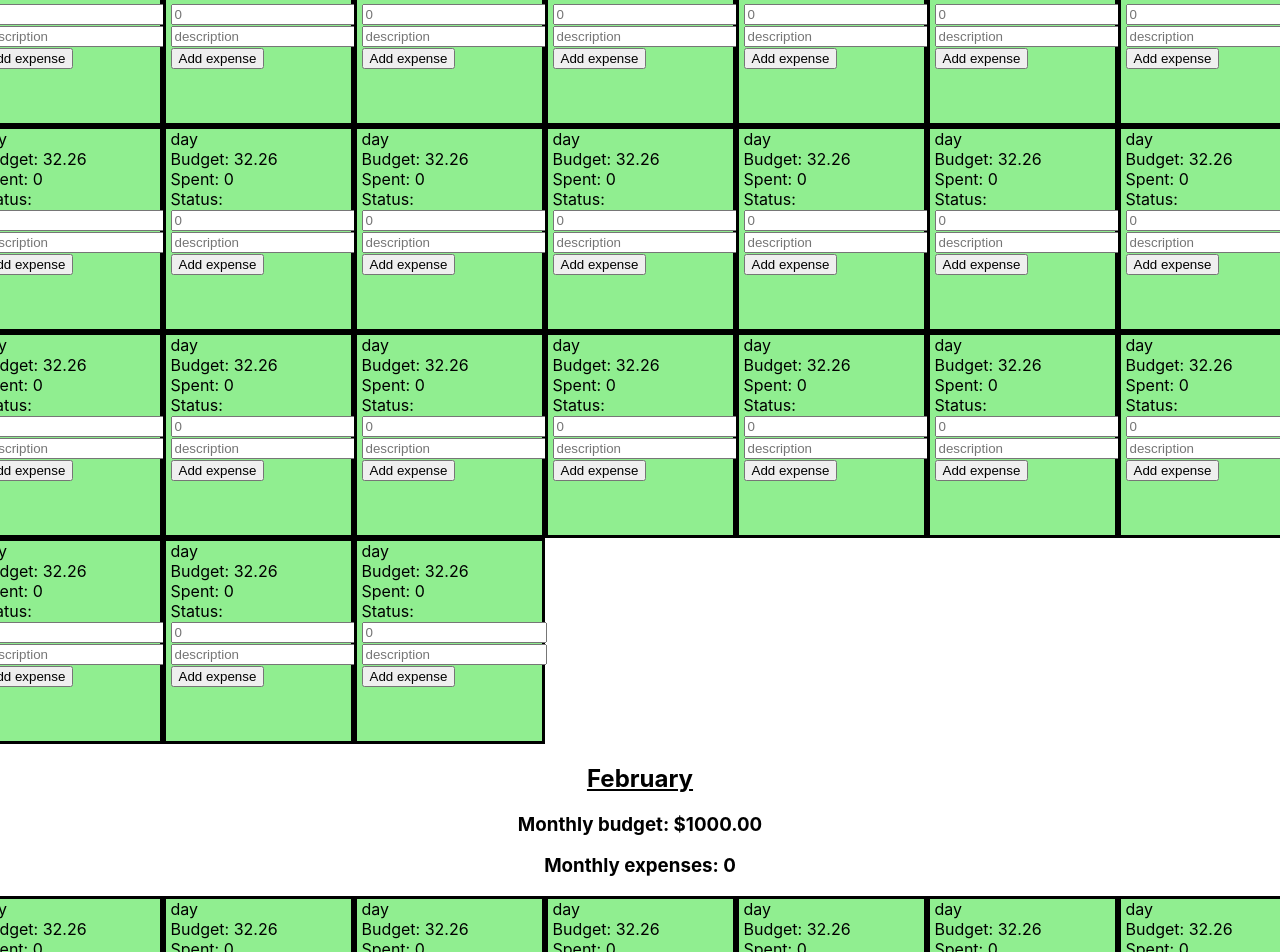
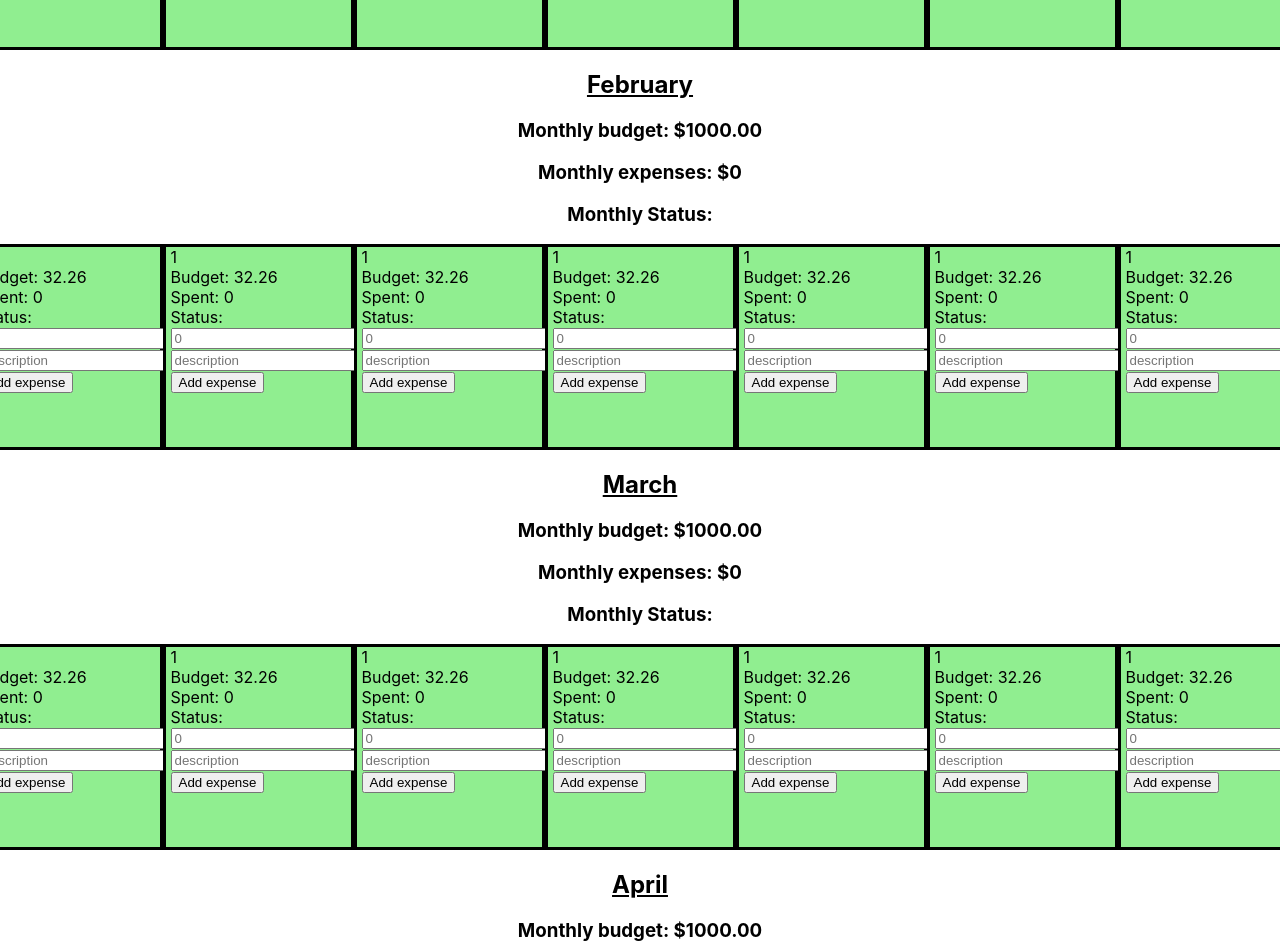
Before and after one commit to Aron400/Diamond-Hands, a React (Create React App) app: page / in a window 1280 px wide. Shown: the part 680-1632 px from the top of the page. Built offline with nearby package versions, Linux system fonts and the light colour scheme.

Commit message:
Fixed status

```diff
--- a/package.json
+++ b/package.json
@@ -9,6 +9,7 @@
     "react": "^18.2.0",
     "react-dom": "^18.2.0",
     "react-redux": "^8.0.5",
+    "react-router-dom": "^6.4.3",
     "react-scripts": "5.0.1",
     "redux": "^4.2.0",
     "web-vitals": "^2.1.4"
--- a/src/components/day.js
+++ b/src/components/day.js
@@ -3,35 +3,45 @@ import { useSelector, useDispatch } from "react-redux";
 import { addExpense } from '../redux/actions/actions';
 import Month from './month';
 
-const Day = () => {
+const Day = (props) => {
     const [dailyExpense, setDailyExpense] = useState(0);
     const [dailyStatus, setDailyStatus] = useState();
 
     const dispatch = useDispatch();
 
-    // function combo() {
-    //     dispatch(addExpense(enteredExpense));
-    //     setDailyExpense(parseInt(dailyExpense) + parseInt(enteredExpense));
-    //     emoji(dailyBudget, dailyExpense);
-
-    // }
+    const dayNumber = 1;
 
     function combo() {
-        setTimeout(function () {
-            emoji(dailyBudget, dailyExpense);
-        },2000)
+        console.log(enteredExpense)
         dispatch(addExpense(enteredExpense));
-        setDailyExpense(parseInt(dailyExpense) + parseInt(enteredExpense));
+        let addedDay = parseInt(dailyExpense) + parseInt(enteredExpense);
+        let addedMonth = parseInt(props.monthlyExpenses) + parseInt(enteredExpense);
+        props.setMonthlyExpenses(addedMonth);
+
+        setDailyExpense(addedDay);
+        emojiDay(dailyBudget, addedDay);
+        emojiMonth(monthlyBudget, addedMonth);
+
+
 
 
     }
 
-     function emoji(budget, expenses) {
-        console.log('emoji')
+     function emojiDay(budget, expenses) {
+        //console.log('emoji', budget, expenses)
         if (budget >= expenses) {
-            setDailyStatus('😁')
+            setDailyStatus('😁💸')
         } else {
-            setDailyStatus('☹️')
+            setDailyStatus('☹️📉')
+        }
+    }
+
+    function emojiMonth(budget, expenses) {
+        console.log('emoji', budget, expenses)
+        if (budget >= expenses) {
+            props.setMonthlyStatus('😁💸')
+        } else {
+            props.setMonthlyStatus('☹️📉')
         }
     }
 
@@ -47,7 +57,7 @@ const Day = () => {
 
     return (
         <div className='day'>
-            <div className='inner'>day</div>
+            <div className='inner'>{dayNumber}</div>
             <div className='inner'>Budget: {dailyBudget.toFixed(2)}</div>
             <div className="inner">Spent: {dailyExpense}</div>
             <div className='inner'>Status: {dailyStatus}</div>
@@ -66,8 +76,9 @@ const Day = () => {
                         placeholder="description"
                     />
                 </div>
-                <button type='button' onClick={combo}
-                >Add expense</button>
+                <button type='button' onClick={combo }>Add expense</button>
+
+
             </form>
 
         </div>
--- /dev/null
+++ b/src/components/header.css
@@ -0,0 +1,11 @@
+ul {
+    list-style-type: none;
+    margin: 0;
+    padding: 0;
+
+  }
+
+  li {
+    display: inline;
+    padding-right: 3px;
+  }
--- a/src/components/header.js
+++ b/src/components/header.js
@@ -1,9 +1,14 @@
 import React from 'react';
+import './header.css'
 
 const Header = () => {
     return (
         <div className='header'>
             <h1>Diamond Hands</h1>
+            <ul>
+                <li><a href="#home">Home</a></li>
+                <li><a href="#about">About</a></li>
+            </ul>
         </div>
     );
 };
--- a/src/components/month.js
+++ b/src/components/month.js
@@ -3,57 +3,60 @@ import Day from './day';
 
 
 const Month = () => {
+    const [dayNumber, setDayNumber] = useState(0)
+    const [monthlyExpenses, setMonthlyExpenses] = useState(0)
+    const [monthlyStatus, setMonthlyStatus] = useState();
 
-    const [monthlyExpenses, setMonthlyExpenses] = useState(0)
     //get dailyExpense, add them all up to become monthly expense
 
     //backup plan make monthly and daily expense declared state in app.js
 
     return (
         <div className='month'>
-            <h3>Monthly expenses: {monthlyExpenses}</h3>
+            <h3>Monthly expenses: ${monthlyExpenses}</h3>
+            <h3>Monthly Status: {monthlyStatus}</h3>
 
             <div className='week'>
-                <Day setMonthlyExpenses={setMonthlyExpenses} />
-                <Day setMonthlyExpenses={setMonthlyExpenses} />
-                <Day setMonthlyExpenses={setMonthlyExpenses} />
-                <Day setMonthlyExpenses={setMonthlyExpenses} />
-                <Day setMonthlyExpenses={setMonthlyExpenses} />
-                <Day setMonthlyExpenses={setMonthlyExpenses} />
-                <Day setMonthlyExpenses={setMonthlyExpenses} />
+                <Day dayNumber={1} setMonthlyExpenses={setMonthlyExpenses} monthlyExpenses={monthlyExpenses} setMonthlyStatus={setMonthlyStatus} />
+                <Day dayNumber={2} setMonthlyExpenses={setMonthlyExpenses} monthlyExpenses={monthlyExpenses} setMonthlyStatus={setMonthlyStatus} />
+                <Day dayNumber={3} setMonthlyExpenses={setMonthlyExpenses} monthlyExpenses={monthlyExpenses} setMonthlyStatus={setMonthlyStatus} />
+                <Day className='1' setMonthlyExpenses={setMonthlyExpenses} monthlyExpenses={monthlyExpenses} setMonthlyStatus={setMonthlyStatus} />
+                <Day className='1' setMonthlyExpenses={setMonthlyExpenses} monthlyExpenses={monthlyExpenses} setMonthlyStatus={setMonthlyStatus} />
+                <Day className='1' setMonthlyExpenses={setMonthlyExpenses} monthlyExpenses={monthlyExpenses} setMonthlyStatus={setMonthlyStatus} />
+                <Day className='1' setMonthlyExpenses={setMonthlyExpenses} monthlyExpenses={monthlyExpenses} setMonthlyStatus={setMonthlyStatus} />
+            </div>
+            {/* <div className='week'>
+                <Day className='1' setMonthlyExpenses={setMonthlyExpenses} monthlyExpenses={monthlyExpenses} />
+                <Day className='1' setMonthlyExpenses={setMonthlyExpenses} monthlyExpenses={monthlyExpenses} />
+                <Day className='1' setMonthlyExpenses={setMonthlyExpenses} monthlyExpenses={monthlyExpenses} />
+                <Day className='1' setMonthlyExpenses={setMonthlyExpenses} monthlyExpenses={monthlyExpenses} />
+                <Day className='1' setMonthlyExpenses={setMonthlyExpenses} monthlyExpenses={monthlyExpenses} />
+                <Day className='1' setMonthlyExpenses={setMonthlyExpenses} monthlyExpenses={monthlyExpenses} />
+                <Day className='1' setMonthlyExpenses={setMonthlyExpenses} monthlyExpenses={monthlyExpenses} />
             </div>
             <div className='week'>
-                <Day setMonthlyExpenses={setMonthlyExpenses} />
-                <Day setMonthlyExpenses={setMonthlyExpenses} />
-                <Day setMonthlyExpenses={setMonthlyExpenses} />
-                <Day setMonthlyExpenses={setMonthlyExpenses} />
-                <Day setMonthlyExpenses={setMonthlyExpenses} />
-                <Day setMonthlyExpenses={setMonthlyExpenses} />
-                <Day setMonthlyExpenses={setMonthlyExpenses} />
+                <Day className='1' setMonthlyExpenses={setMonthlyExpenses} monthlyExpenses={monthlyExpenses} />
+                <Day className='1' setMonthlyExpenses={setMonthlyExpenses} monthlyExpenses={monthlyExpenses} />
+                <Day className='1' setMonthlyExpenses={setMonthlyExpenses} monthlyExpenses={monthlyExpenses} />
+                <Day className='1' setMonthlyExpenses={setMonthlyExpenses} monthlyExpenses={monthlyExpenses} />
+                <Day className='1' setMonthlyExpenses={setMonthlyExpenses} monthlyExpenses={monthlyExpenses} />
+                <Day className='1' setMonthlyExpenses={setMonthlyExpenses} monthlyExpenses={monthlyExpenses} />
+                <Day className='1' setMonthlyExpenses={setMonthlyExpenses} monthlyExpenses={monthlyExpenses} />
             </div>
             <div className='week'>
-                <Day setMonthlyExpenses={setMonthlyExpenses} />
-                <Day setMonthlyExpenses={setMonthlyExpenses} />
-                <Day setMonthlyExpenses={setMonthlyExpenses} />
-                <Day setMonthlyExpenses={setMonthlyExpenses} />
-                <Day setMonthlyExpenses={setMonthlyExpenses} />
-                <Day setMonthlyExpenses={setMonthlyExpenses} />
-                <Day setMonthlyExpenses={setMonthlyExpenses} />
+                <Day className='1' setMonthlyExpenses={setMonthlyExpenses} monthlyExpenses={monthlyExpenses} />
+                <Day className='1' setMonthlyExpenses={setMonthlyExpenses} monthlyExpenses={monthlyExpenses} />
+                <Day className='1' setMonthlyExpenses={setMonthlyExpenses} monthlyExpenses={monthlyExpenses} />
+                <Day className='1' setMonthlyExpenses={setMonthlyExpenses} monthlyExpenses={monthlyExpenses} />
+                <Day className='1' setMonthlyExpenses={setMonthlyExpenses} monthlyExpenses={monthlyExpenses} />
+                <Day className='1' setMonthlyExpenses={setMonthlyExpenses} monthlyExpenses={monthlyExpenses} />
+                <Day className='1' setMonthlyExpenses={setMonthlyExpenses} monthlyExpenses={monthlyExpenses} />
             </div>
             <div className='week'>
-                <Day setMonthlyExpenses={setMonthlyExpenses} />
-                <Day setMonthlyExpenses={setMonthlyExpenses} />
-                <Day setMonthlyExpenses={setMonthlyExpenses} />
-                <Day setMonthlyExpenses={setMonthlyExpenses} />
-                <Day setMonthlyExpenses={setMonthlyExpenses} />
-                <Day setMonthlyExpenses={setMonthlyExpenses} />
-                <Day setMonthlyExpenses={setMonthlyExpenses} />
-            </div>
-            <div className='week'>
-                <Day setMonthlyExpenses={setMonthlyExpenses} />
-                <Day setMonthlyExpenses={setMonthlyExpenses} />
-                <Day setMonthlyExpenses={setMonthlyExpenses} />
-            </div>
+                <Day className='1' setMonthlyExpenses={setMonthlyExpenses} monthlyExpenses={monthlyExpenses} />
+                <Day className='1' setMonthlyExpenses={setMonthlyExpenses} monthlyExpenses={monthlyExpenses} />
+                <Day className='1' setMonthlyExpenses={setMonthlyExpenses} monthlyExpenses={monthlyExpenses} />
+            </div> */}
         </div>
     );
 };
--- a/src/components/year.js
+++ b/src/components/year.js
@@ -1,4 +1,4 @@
-import React from 'react';
+import React, { useState, useEffect } from 'react';
 import Month from './month';
 import { connect } from "react-redux";
 import { useSelector, useDispatch } from "react-redux";
@@ -9,8 +9,26 @@ const Year = () => {
 
     const dispatch = useDispatch();
 
+    const [yearlyStatus, setYearlyStatus] = useState();
+
+
+
+    function emojiYear(budget, expenses) {
+        console.log('emojiYear', budget, expenses)
+        if (budget >= expenses) {
+            setYearlyStatus('😁💸')
+        } else {
+            setYearlyStatus('☹️📉')
+        }
+    }
+
     let yearlyBudget = useSelector(state => state.budget);
     let yearlyExpenses = useSelector(state => state.expenses);
+    console.log(yearlyExpenses)
+
+    useEffect(() => {
+        emojiYear(yearlyBudget, yearlyExpenses)
+    }, [yearlyExpenses]);
 
     let monthlyBudget = yearlyBudget/12;
     let enteredBudget;
@@ -39,6 +57,7 @@ const Year = () => {
             <div className='year-inner'>
                 <h2>Yearly budget: ${yearlyBudget}</h2>
                 <h2>Yearly expenses: ${yearlyExpenses}</h2>
+                <h2>Yearly Status: {yearlyStatus}</h2>
                 <h2><u>January</u></h2>
                     <h3>Monthly budget: ${monthlyBudget.toFixed(2)}</h3>
                 <Month />
```
Also changed, not shown: src/components/about.js (added, +15 -0 lines), 1 other file (tests, documents, lock files or other folders).
